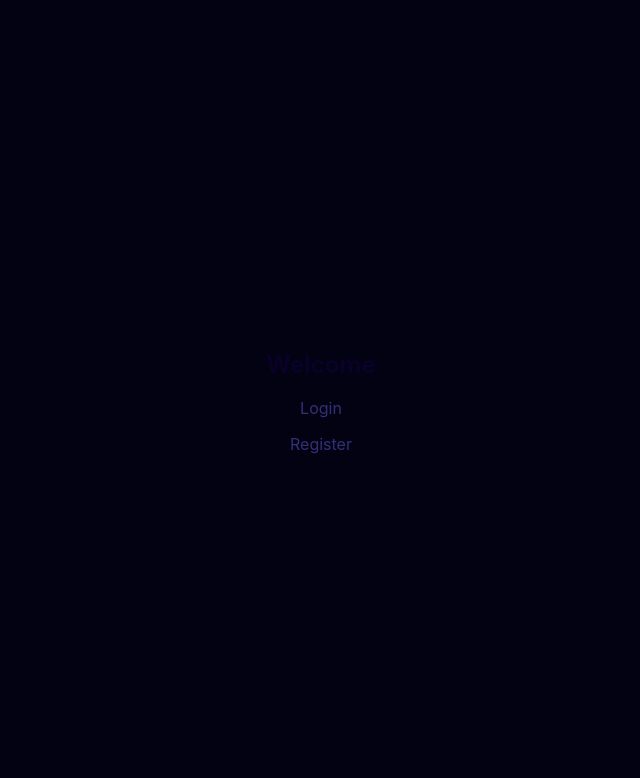
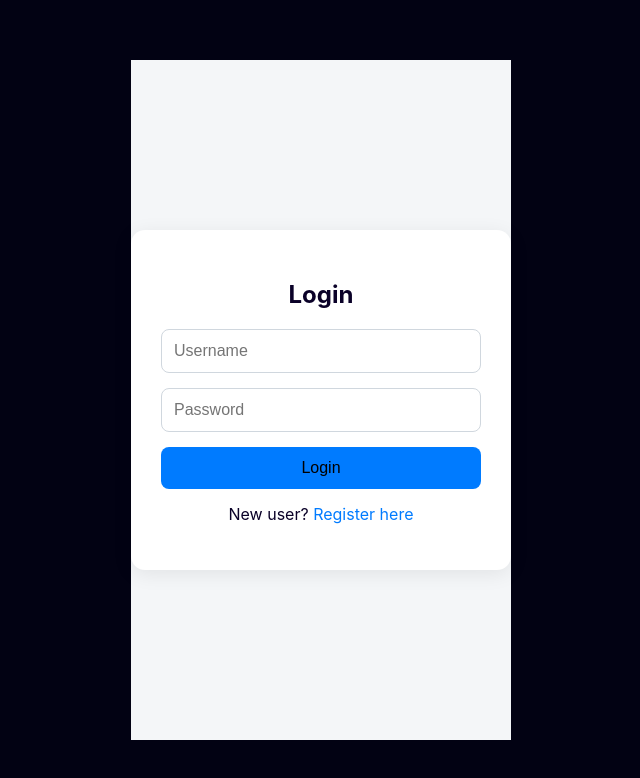
Before and after one commit to karthikramana25-pixel/three, a React (Create React App) app in the folder application-code/web-tier/: page /login in a window 1280 px wide. Shown: the top 778 px of the page, without its empty margins (319-959 px from the left). Built offline with nearby package versions, Linux system fonts and the light colour scheme.

Commit message:
all are good

```diff
--- a/application-code/web-tier/docker-compose.yml
+++ b/application-code/web-tier/docker-compose.yml
@@ -33,7 +33,7 @@ services:
       - three-tier-net
 
   frontend:
-    image: karthik26/react-web-app:v25
+    image: karthik26/react-web-app:v27
     container_name: frontend-app
     depends_on:
       - backend
--- a/application-code/web-tier/src/Home.js
+++ b/application-code/web-tier/src/Home.js
@@ -1,18 +1,59 @@
-import React from "react";
-import { Link } from "react-router-dom";
+import React, { useState } from "react";
+import { useNavigate } from "react-router-dom";
+import axios from "axios";
+import { saveToken } from "./helpers/auth";
+import "./ui.css";
 
 function Home() {
+  const [u, setU] = useState("");
+  const [p, setP] = useState("");
+  const [msg, setMsg] = useState("");
+  const nav = useNavigate();
+
+  const loginUser = async () => {
+    try {
+      const res = await axios.post("/api/login", { username: u, password: p });
+      saveToken(res.data.token);
+      nav("/dashboard");
+    } catch {
+      setMsg("❌ Invalid username or password");
+    }
+  };
+
   return (
-    <div style={{ padding: 40 }}>
-      <h2>Welcome</h2>
+    <div className="page-wrapper">
+      <div className="card">
+        <h2>Login</h2>
 
-      <p>
-        <Link to="/login">Login</Link>
-      </p>
+        <input
+          className="input-box"
+          placeholder="Username"
+          onChange={(e) => setU(e.target.value)}
+        />
 
-      <p>
-        <Link to="/register">Register</Link>
-      </p>
+        <input
+          className="input-box"
+          type="password"
+          placeholder="Password"
+          onChange={(e) => setP(e.target.value)}
+        />
+
+        <button className="btn" onClick={loginUser}>
+          Login
+        </button>
+
+        {msg && <p style={{ color: "red", marginTop: "10px" }}>{msg}</p>}
+
+        <p style={{ marginTop: "15px" }}>
+          New user?{" "}
+          <span
+            style={{ color: "#007bff", cursor: "pointer" }}
+            onClick={() => nav("/register")}
+          >
+            Register here
+          </span>
+        </p>
+      </div>
     </div>
   );
 }
--- a/application-code/web-tier/src/Register.js
+++ b/application-code/web-tier/src/Register.js
@@ -1,34 +1,58 @@
 import React, { useState } from "react";
 import axios from "axios";
+import "./ui.css";
+import { useNavigate } from "react-router-dom";
 
 function Register() {
   const [u, setU] = useState("");
   const [p, setP] = useState("");
   const [msg, setMsg] = useState("");
+  const nav = useNavigate();
 
   const registerUser = async () => {
     try {
       await axios.post("/api/register", { username: u, password: p });
-      setMsg("Registration success! Please login.");
+      setMsg("✅ Registration successful! Redirecting to login...");
+      setTimeout(() => nav("/"), 1200);
     } catch {
-      setMsg("User already exists.");
+      setMsg("❌ User already exists");
     }
   };
 
   return (
-    <div style={{ padding: 30 }}>
-      <h2>Register</h2>
+    <div className="page-wrapper">
+      <div className="card">
+        <h2>Create Account</h2>
 
-      <input placeholder="Username" onChange={(e) => setU(e.target.value)} />
-      <br /><br />
+        <input
+          className="input-box"
+          placeholder="Choose Username"
+          onChange={(e) => setU(e.target.value)}
+        />
 
-      <input type="password" placeholder="Password"
-        onChange={(e) => setP(e.target.value)} />
-      <br /><br />
+        <input
+          className="input-box"
+          type="password"
+          placeholder="Choose Password"
+          onChange={(e) => setP(e.target.value)}
+        />
 
-      <button onClick={registerUser}>Register</button>
+        <button className="btn" onClick={registerUser}>
+          Register
+        </button>
 
-      <p>{msg}</p>
+        {msg && <p style={{ marginTop: "10px" }}>{msg}</p>}
+
+        <p style={{ marginTop: "15px" }}>
+          Already registered?{" "}
+          <span
+            style={{ color: "#007bff", cursor: "pointer" }}
+            onClick={() => nav("/")}
+          >
+            Login here
+          </span>
+        </p>
+      </div>
     </div>
   );
 }
--- /dev/null
+++ b/application-code/web-tier/src/ui.css
@@ -0,0 +1,39 @@
+.page-wrapper {
+  display: flex;
+  justify-content: center;
+  align-items: center;
+  height: 85vh;
+  background: #f4f6f8;
+}
+
+.card {
+  width: 380px;
+  padding: 30px;
+  border-radius: 14px;
+  background: #ffffff;
+  box-shadow: 0 4px 20px rgba(0,0,0,0.08);
+  text-align: center;
+}
+
+.card h2 {
+  margin-bottom: 20px;
+}
+
+.input-box {
+  width: 100%;
+  padding: 12px;
+  margin-bottom: 15px;
+  border-radius: 8px;
+  border: 1px solid #d0d7de;
+  font-size: 16px;
+}
+
+.btn {
+  width: 100%;
+  padding: 12px;
+  border-radius: 8px;
+  font-size: 16px;
+  border: none;
+  background: #007bff;
+  color:
+}
```
Also changed, not shown: application-code/web-tier/package.json (+4 -5 lines), 2 other files (tests, documents, lock files or other folders).
